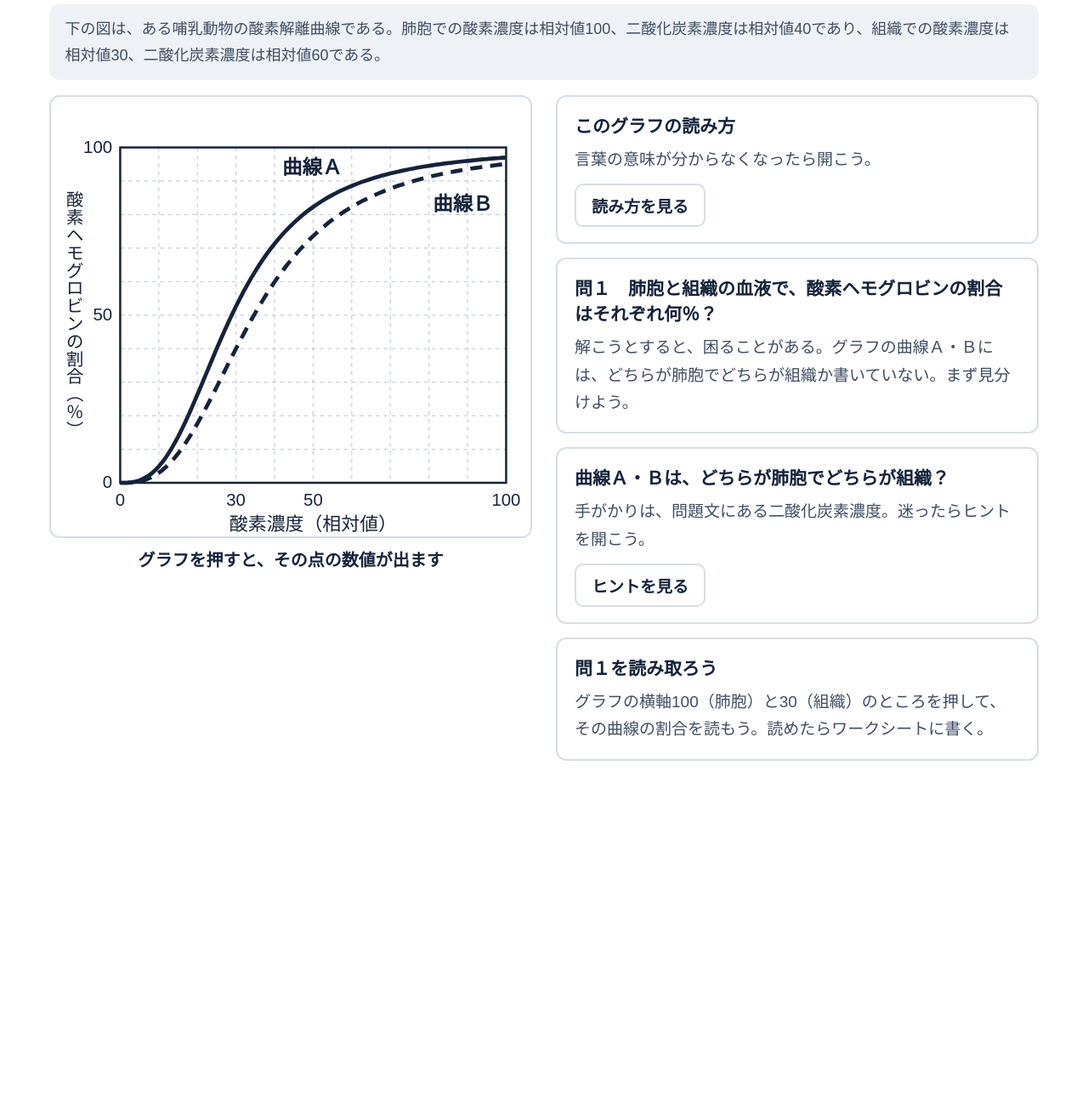
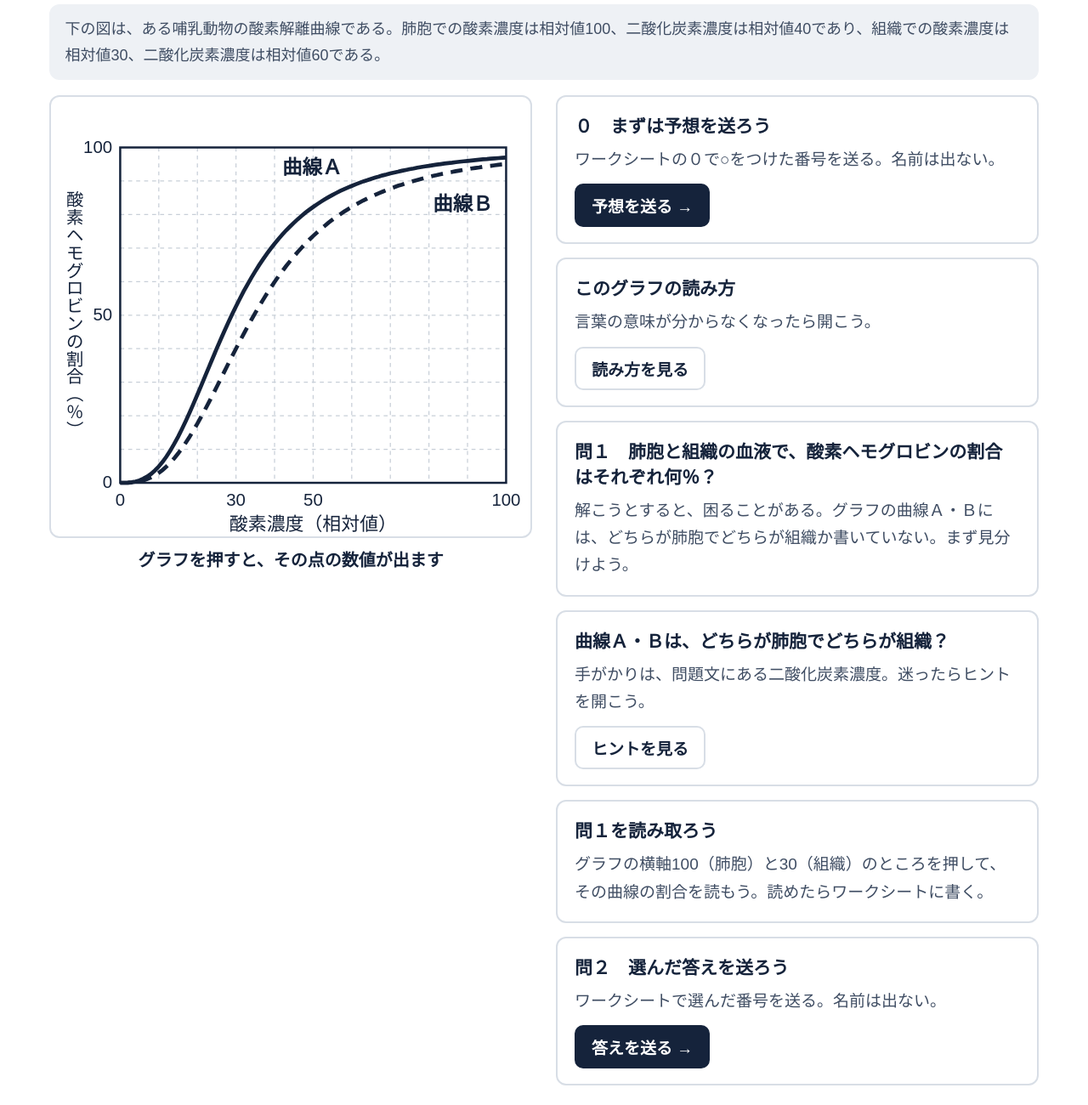
Before and after one commit to yuki-en-design/ODC_students, a plain HTML site: page index.html in a window 1280 px wide. Shown: the part 80-1380 px from the top of the page at 85% size. Before the commit the page ends 1023 px from the top, so only its background shows below. Drawn offline with Linux system fonts and the light colour scheme.

Commit message:
０の予想・問２の回答を送る／集計グラフを見るボタンを追加
Co-Authored-By: Claude Opus 5.5 <noreply@anthropic.com>
Claude-Session: https://claude.ai/code/session_01BX8KGG6ocsgAtNgXgStujM

```diff
--- a/index.html
+++ b/index.html
@@ -131,6 +131,11 @@ details.ex p{font-size:19px;line-height:1.8;margin:10px 0 0;}
     </div>
     <div>
       <div class="box">
+        <h3>０　まずは予想を送ろう</h3>
+        <p>ワークシートの０で○をつけた番号を送る。名前は出ない。</p>
+        <div class="row"><a class="btn main" href="https://script.google.com/a/macros/konan-h.ed.jp/s/AKfycbzUlmMzV4X3wZ_ManQOVQM-eRAdwAKEsSxI-Agr-THRuYXquHy1NhqLXd22yVKjGBI98A/exec?q=0" target="_blank" rel="noopener">予想を送る →</a></div>
+      </div>
+      <div class="box">
         <h3>このグラフの読み方</h3>
         <p>言葉の意味が分からなくなったら開こう。</p>
         <div class="row"><button class="btn" id="h0b">読み方を見る</button></div>
@@ -156,6 +161,11 @@ details.ex p{font-size:19px;line-height:1.8;margin:10px 0 0;}
       <div class="box">
         <h3>問１を読み取ろう</h3>
         <p>グラフの横軸100（肺胞）と30（組織）のところを押して、その曲線の割合を読もう。読めたらワークシートに書く。</p>
+      </div>
+      <div class="box">
+        <h3>問２　選んだ答えを送ろう</h3>
+        <p>ワークシートで選んだ番号を送る。名前は出ない。</p>
+        <div class="row"><a class="btn main" href="https://script.google.com/a/macros/konan-h.ed.jp/s/AKfycbzUlmMzV4X3wZ_ManQOVQM-eRAdwAKEsSxI-Agr-THRuYXquHy1NhqLXd22yVKjGBI98A/exec?q=2" target="_blank" rel="noopener">答えを送る →</a></div>
       </div>
     </div>
   </div>
```
